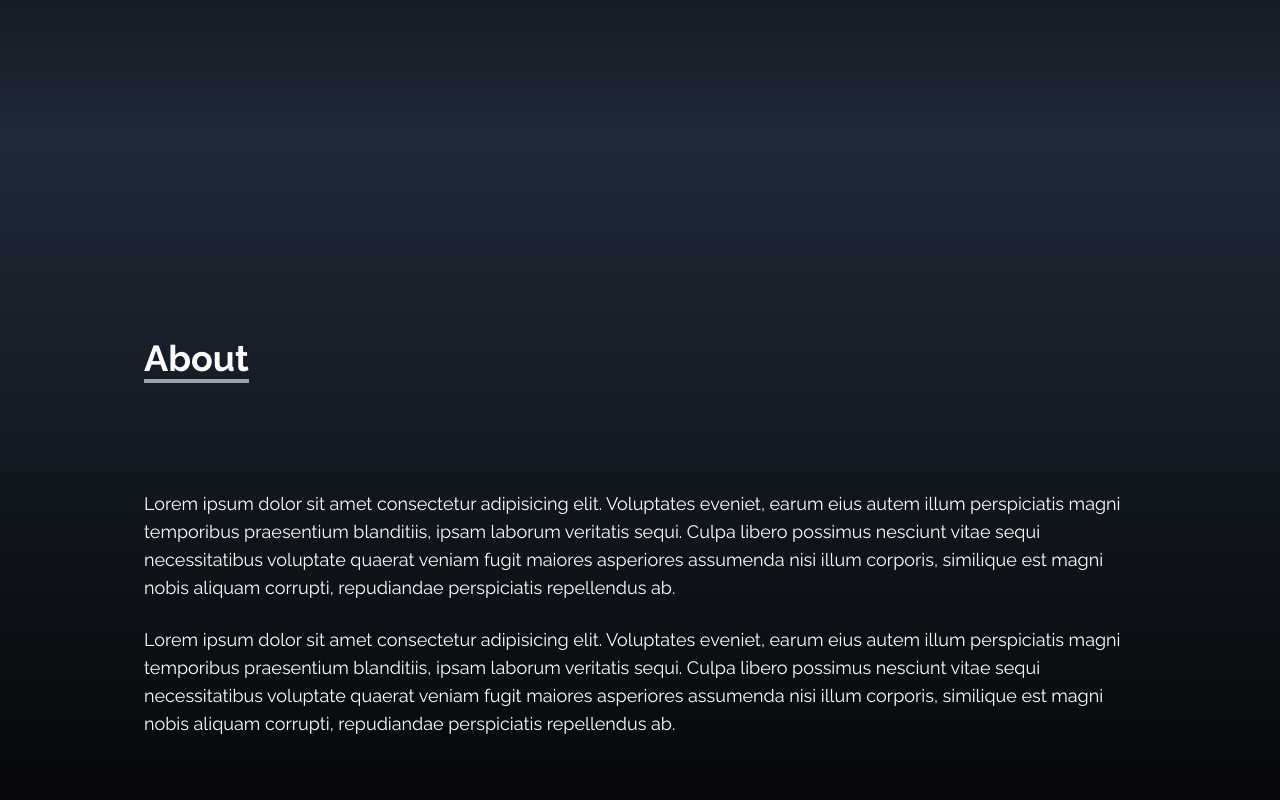
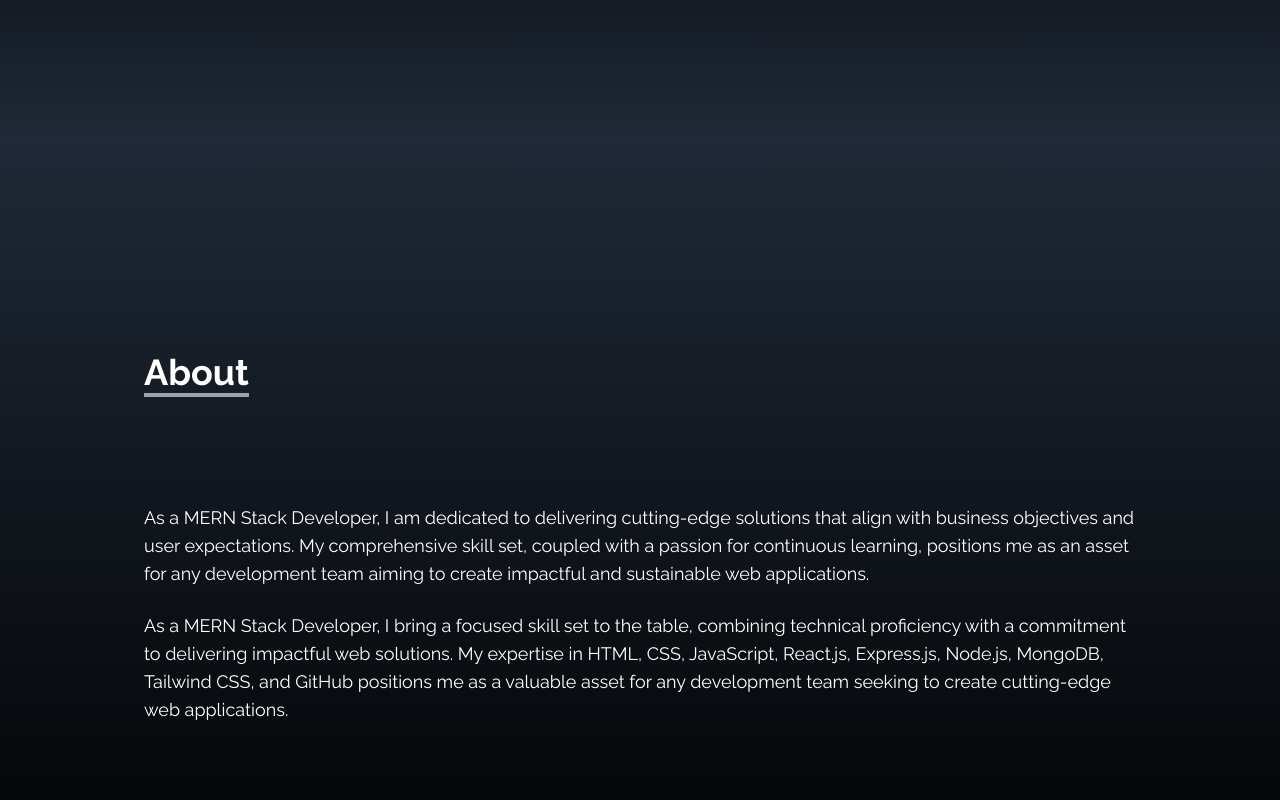
Before and after one commit to RashidPanhwar/portfolio, a React (Create React App) app: page / in a window 1280 px wide. Shown: the part 662-1462 px from the top of the page. Built offline with nearby package versions, Linux system fonts and the light colour scheme; the HTML template or start-up script is replaced by a standard one.

Commit message:
update about discription

```diff
--- a/src/portfolio/About.jsx
+++ b/src/portfolio/About.jsx
@@ -10,21 +10,18 @@ const About = () => {
                 </p>
             </div>
             <p className='text-lg mt-20'>
-                Lorem ipsum dolor sit amet consectetur adipisicing elit. Voluptates eveniet,
-                earum eius autem illum perspiciatis magni temporibus praesentium blanditiis,
-                ipsam laborum veritatis sequi. Culpa libero possimus nesciunt vitae sequi
-                necessitatibus voluptate quaerat veniam fugit maiores asperiores assumenda
-                nisi illum corporis, similique est magni nobis aliquam corrupti, repudiandae
-                perspiciatis repellendus ab.
+                As a MERN Stack Developer, I am dedicated to delivering cutting-edge solutions
+                that align with business objectives and user expectations. My comprehensive skill set,
+                coupled with a passion for continuous learning, positions me as an asset for any
+                development team aiming to create impactful and sustainable web applications.
             </p>
             <br />
             <p className='text-lg'>
-                Lorem ipsum dolor sit amet consectetur adipisicing elit. Voluptates eveniet,
-                earum eius autem illum perspiciatis magni temporibus praesentium blanditiis,
-                ipsam laborum veritatis sequi. Culpa libero possimus nesciunt vitae sequi
-                necessitatibus voluptate quaerat veniam fugit maiores asperiores assumenda
-                nisi illum corporis, similique est magni nobis aliquam corrupti, repudiandae
-                perspiciatis repellendus ab.
+                As a MERN Stack Developer, I bring a focused skill set to the table,
+                combining technical proficiency with a commitment to delivering impactful web solutions.
+                My expertise in HTML, CSS, JavaScript, React.js, Express.js, Node.js, MongoDB,
+                Tailwind CSS, and GitHub positions me as a valuable asset for any development
+                team seeking to create cutting-edge web applications.
             </p>
         </div>
     </div>
--- a/src/portfolio/Home.jsx
+++ b/src/portfolio/Home.jsx
@@ -10,7 +10,7 @@ const Home = () => {
             <div className='flex flex-col justify-center h-full'>
                 <h2 className='text-3xl mt-20 md:mt-0 sm:text-7xl font-bold text-white'> I am a Full Stack Developer </h2>
                 <p className='text-gray-500 py-4 max-w-md'>
-                    I have 3 years of experiance building and designing softwares.
+                    I have 1 years of experiance building and designing softwares.
                     Currently, I love to work on web application using
                     technologies like
                     React, Tailwind, Express, Node and MongoDB.
--- a/src/portfolio/SocialLinks.jsx
+++ b/src/portfolio/SocialLinks.jsx
@@ -1,5 +1,5 @@
 import React from 'react'
-import {FaFacebook, FaGithub, FaLinkedin} from 'react-icons/fa'
+import {FaGithub, FaLinkedin} from 'react-icons/fa'
 import {HiOutlineMail} from 'react-icons/hi';
 import {BsFillPersonLinesFill} from 'react-icons/bs';
 
```
